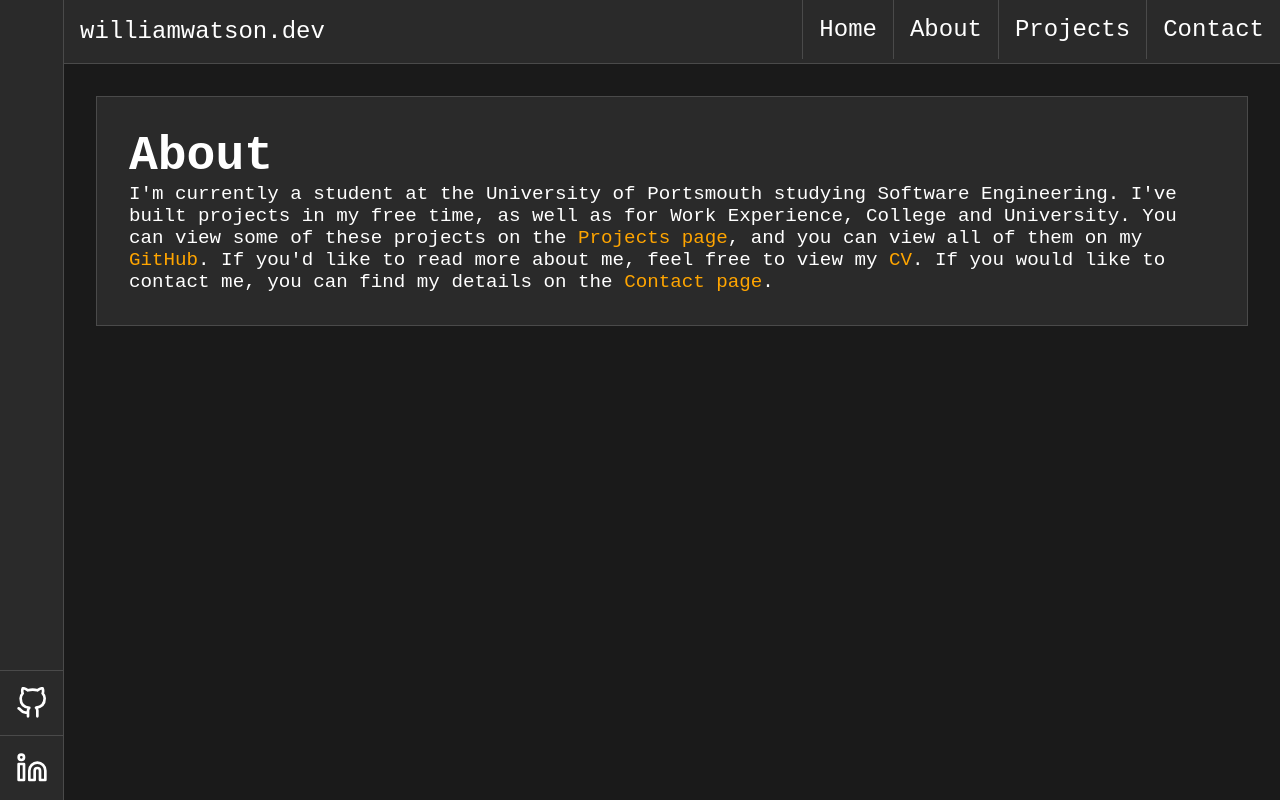
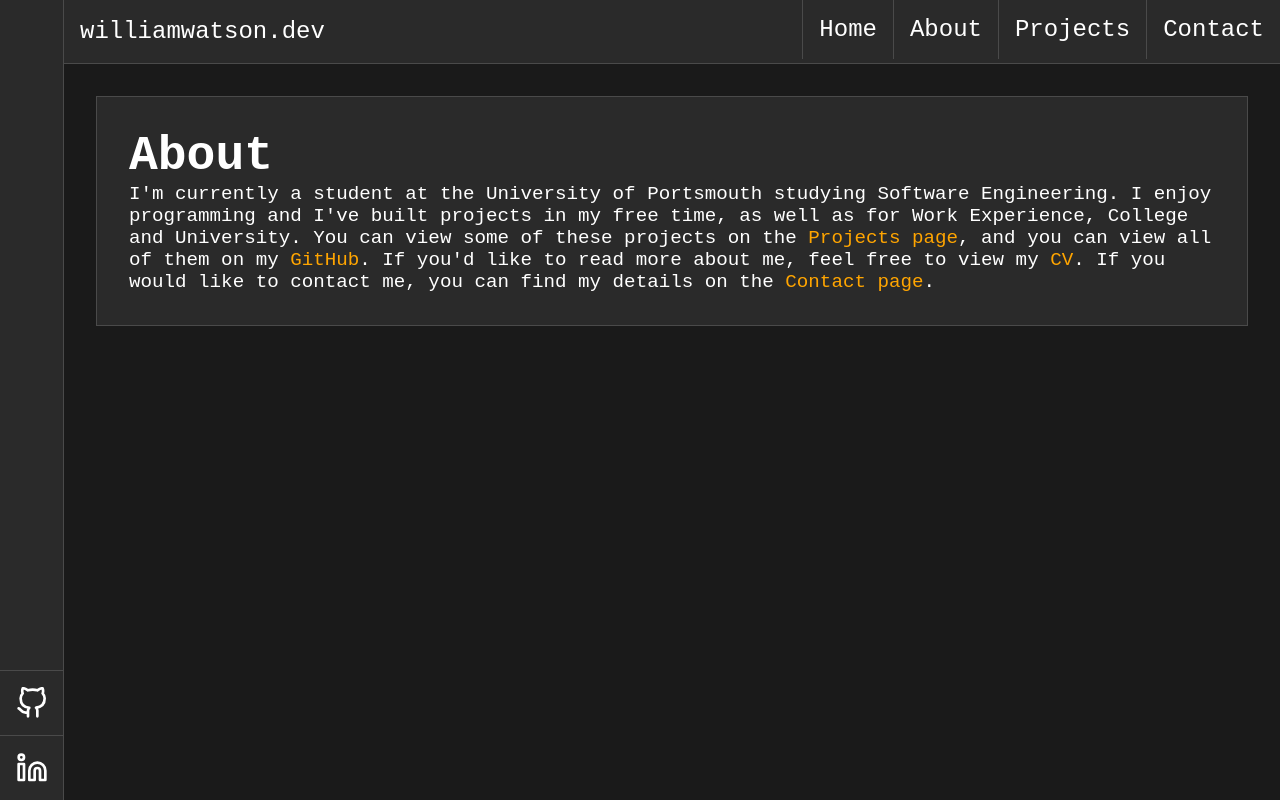
Before and after one commit to willswats/williamwatson, a SvelteKit app: page /about in a window 1280 px wide. Built offline with nearby package versions, Linux system fonts and the light colour scheme.

Commit message:
feat: add to about text

```diff
--- a/src/routes/about/+page.svelte
+++ b/src/routes/about/+page.svelte
@@ -2,10 +2,11 @@
 	<section class="about__card">
 		<h1>About</h1>
 		<p>
-			I'm currently a student at the University of Portsmouth studying Software Engineering. I've
-			built projects in my free time, as well as for Work Experience, College and University. You
-			can view some of these projects on the <a href="/projects">Projects page</a>, and you can view
-			all of them on my
+			I'm currently a student at the University of Portsmouth studying Software Engineering. I enjoy
+			programming and I've built projects in my free time, as well as for Work Experience, College
+			and University. You can view some of these projects on the <a href="/projects"
+				>Projects page</a
+			>, and you can view all of them on my
 			<a
 				target="_blank"
 				rel="noopener noreferrer"
```
